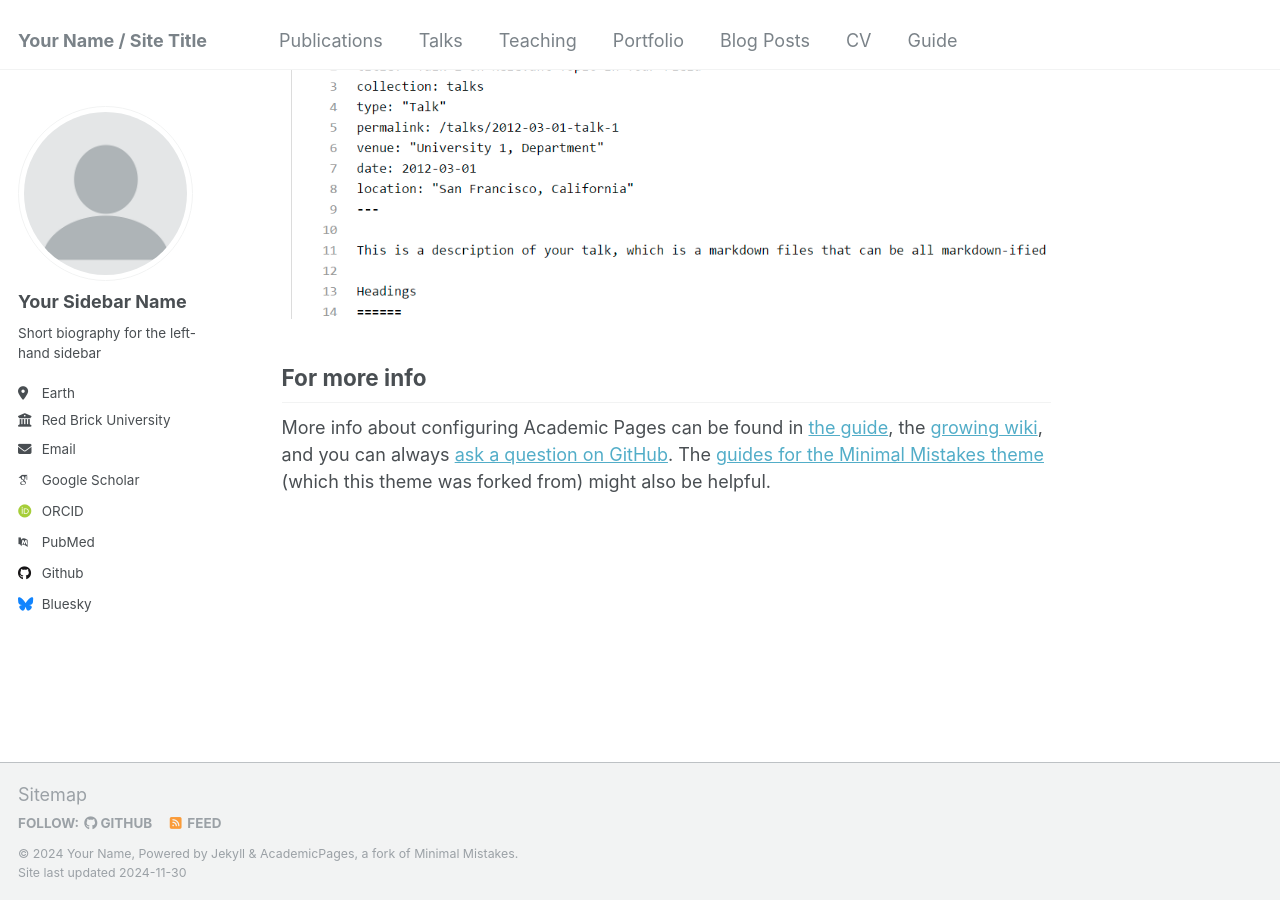
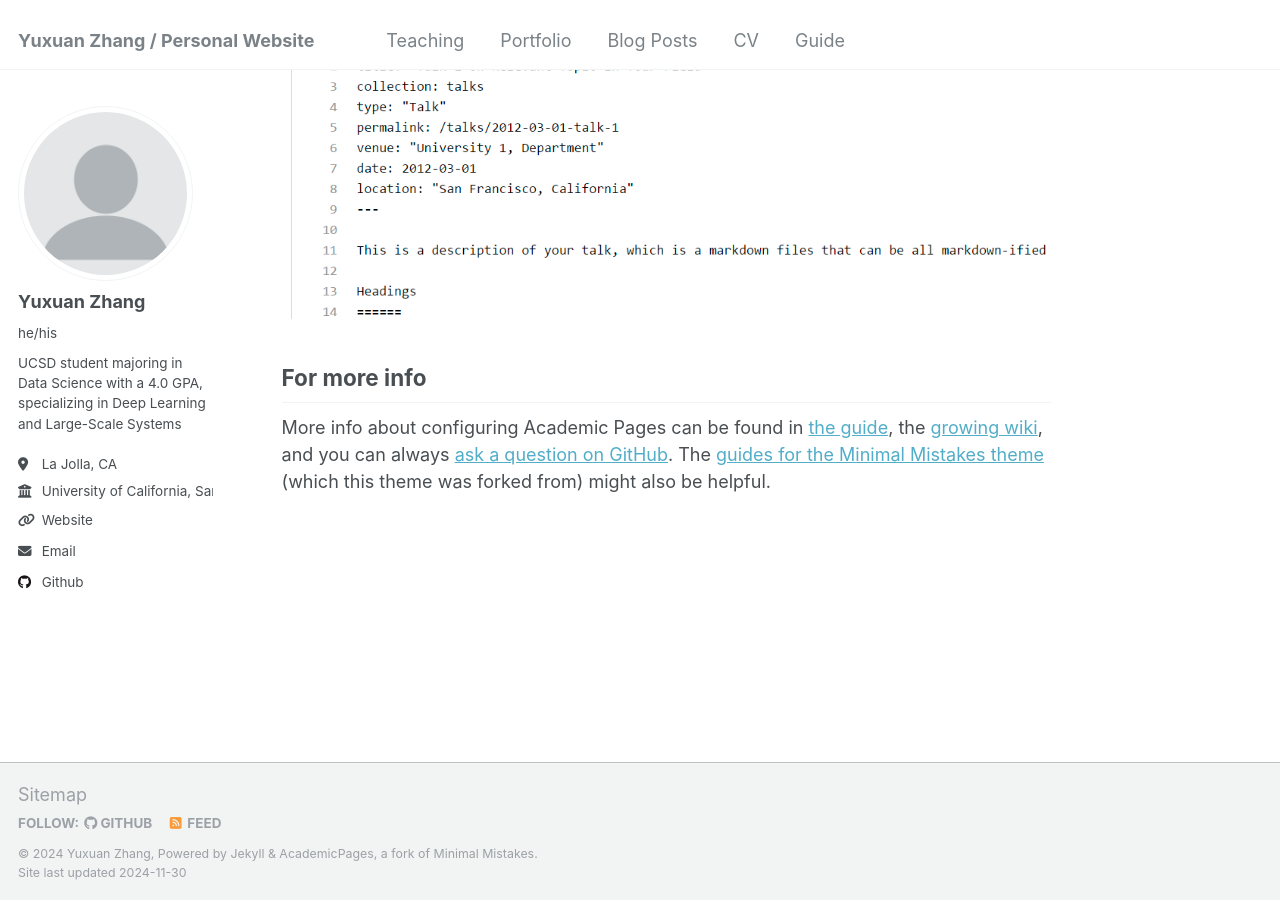
Before and after one commit to Yuxuan-Zhang-Dexter/Yuxuan-Zhang-Dexter.github.io, a Jekyll site: the page built from _pages/about.md, in a window 1280 px wide and 900 px high, scrolled down 2643 px. Built offline with Jekyll 4.4.1, drawn with Linux system fonts in a browser that asks for light colours; some web fonts are replaced.

Commit message:
update some info

```diff
--- a/_config.yml
+++ b/_config.yml
@@ -8,13 +8,13 @@
 
 # Basic Site Settings
 locale                   : "en-US"
-title                    : "Your Name / Site Title"
+title                    : "Yuxuan Zhang / Personal Website"
 title_separator          : "-"
-name                     : &name "Your Name"
-description              : &description "personal description"
-url                      : https://academicpages.github.io # the base hostname & protocol for your site e.g. "https://[your GitHub username].github.io"
+name                     : &name "Yuxuan Zhang"
+description              : &description "Data Scientist and Developer with expertise in Machine Learning and Full-Stack Development"
+url                      : https://yuxuan-zhang-dexter.github.io # the base hostname & protocol for your site e.g. "https://[your GitHub username].github.io"
 baseurl                  : "" # the subpath of your site, e.g. "/blog"
-repository               : "academicpages/academicpages.github.io"
+repository               : "Yuxuan-Zhang-Dexter/Yuxuan-Zhang-Dexter.github.io"
 
 # Site Author - The following control what appear as part of the author content on the side bar.
 #               If a field is blank the icon and link will not appear, otherwise it will be shown.
@@ -22,57 +22,57 @@ repository               : "academicpages/academicpages.github.io"
 author:
   # Biographic information
   avatar           : "profile.png"
-  name             : "Your Sidebar Name"
-  pronouns         : # example: "she/her"
-  bio              : "Short biography for the left-hand sidebar"
-  location         : "Earth"
-  employer         : "Red Brick University"
-  uri              : # URL
-  email            : "none@example.org"
+  name             : "Yuxuan Zhang"
+  pronouns         : "he/his"
+  bio              : "UCSD student majoring in Data Science with a 4.0 GPA, specializing in Deep Learning and Large-Scale Systems"
+  location         : "La Jolla, CA"
+  employer         : "University of California, San Diego"
+  uri              : "https://yuxuan-zhang-dexter.github.io" # URL
+  email            : "yuz165@ucsd.edu"
 
-  # Academic websites
-  arxiv            : # URL - Update with the correct link to your profile
-  googlescholar    : "https://scholar.google.com/citations?user=PS_CX0AAAAAJ"
-  impactstory      : # URL
-  orcid            : "http://orcid.org/yourorcidurl"
-  semantic         : # URL
-  pubmed           : "https://www.ncbi.nlm.nih.gov/pubmed/?term=john+snow"
-  researchgate     : # URL
-  scopus           : # URL
+  # # Academic websites
+  # arxiv            : # URL - Update with the correct link to your profile
+  # googlescholar    : "https://scholar.google.com/citations?user=PS_CX0AAAAAJ"
+  # impactstory      : # URL
+  # orcid            : "http://orcid.org/yourorcidurl"
+  # semantic         : # URL
+  # pubmed           : "https://www.ncbi.nlm.nih.gov/pubmed/?term=john+snow"
+  # researchgate     : # URL
+  # scopus           : # URL
 
   # Repositories and software development
-  bitbucket        : # Username - Update with your username on the site
-  codepen          : # Username
-  dribbble         : # Username
-  github           : "academicpages"
-  kaggle           : # Username
-  stackoverflow    : # User number or user number and name (i.e., use "1" or "1/jeff-atwood")
+  # bitbucket        : # Username - Update with your username on the site
+  # codepen          : # Username
+  # dribbble         : # Username
+  github           : "Yuxuan-Zhang-Dexter"
+  # kaggle           : # Username
+  # stackoverflow    : # User number or user number and name (i.e., use "1" or "1/jeff-atwood")
 
-  # Social media
-  bluesky          : "bsky.app" # Replace this with you Bluesky username
-  facebook         : # Username
-  flickr           : # Username
-  foursquare       : # Username
-  goodreads        : # Username
-  google_plus      : # Username
-  keybase          : # Username
-  instagram        : # Username
-  lastfm           : # Username
-  linkedin         : # Username
-  mastodon         : # URL
-  medium           : # URL
-  pinterest        : # Username
-  soundcloud       : # Username
-  steam            : # Username
-  telegram         : # URL
-  tumblr           : # Username
-  twitter          : # Username for X / Twitter
-  vine             : # Username
-  weibo            : # Username
-  wikipedia        : # Username
-  xing             : # Username
-  youtube          : # Username
-  zhihu            : # Username
+  # # Social media
+  # bluesky          : "bsky.app" # Replace this with you Bluesky username
+  # facebook         : # Username
+  # flickr           : # Username
+  # foursquare       : # Username
+  # goodreads        : # Username
+  # google_plus      : # Username
+  # keybase          : # Username
+  # instagram        : # Username
+  # lastfm           : # Username
+  # linkedin         : # Username
+  # mastodon         : # URL
+  # medium           : # URL
+  # pinterest        : # Username
+  # soundcloud       : # Username
+  # steam            : # Username
+  # telegram         : # URL
+  # tumblr           : # Username
+  # twitter          : # Username for X / Twitter
+  # vine             : # Username
+  # weibo            : # Username
+  # wikipedia        : # Username
+  # xing             : # Username
+  # youtube          : # Username
+  # zhihu            : # Username
 
 # Publication Category - The following the list of publication categories and their headings
 publication_category:
```
Also changed, not shown: _data/navigation.yml (+4 -4 lines), 1 other file.
